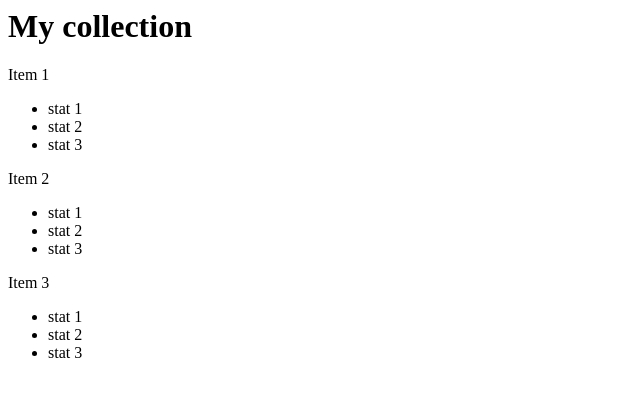
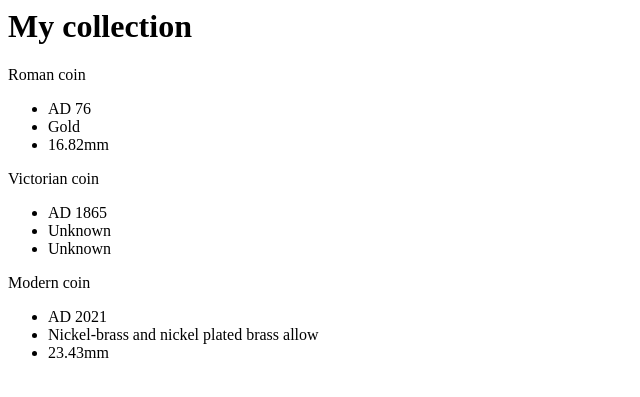
Before and after one commit to SamBellDev/collectionProj, a PHP site: page / in a window 1280 px wide. Shown: the top 397 px of the page, without its empty margins (0-640 px from the left). Run offline with PHP 8.4, Linux system fonts and the light colour scheme; data comes from the database, SQL or seed files in the repository.

Commit message:
created function to populate html

```diff
--- /dev/null
+++ b/functions.php
@@ -0,0 +1,15 @@
+<?php
+
+function createItems(array $coinsAll): string {
+    $card = "";
+    foreach($coinsAll as $coin) {
+        $card .=
+        "<p>" . $coin['coinName'] . "</p>" .
+        "<ul>" .
+        "<li>" . $coin['yearMinted'] . "</li>" .
+        "<li>" . $coin['material'] . "</li>" .
+        "<li>" . $coin['diameter'] . "</li>" .
+        "</ul>";
+    }
+    return $card;
+}
--- a/index.php
+++ b/index.php
@@ -1,23 +1,13 @@
 <?php
 
-$db = new PDO('mysql:host=db; dbname=proj2DB', 'username', 'password');
+require_once 'functions.php';
+
+$db = new PDO('mysql:host=db; dbname=proj2DB', 'root', 'password');
 $db->setAttribute(PDO::ATTR_DEFAULT_FETCH_MODE, PDO::FETCH_ASSOC);
 
-$getCoinNameQuery = $db->prepare('SELECT `coinName` FROM `coins`;');
-$getCoinNameQuery->execute();
-$coinNames = $getCoinNameQuery->fetchALL();
-
-$getYearMintedQuery = $db->prepare('SELECT `yearMinted` FROM `coins`;');
-$getYearMintedQuery->execute();
-$coinYearMinted = $getYearMintedQuery->fetchALL();
-
-$getMaterialQuery = $db->prepare('SELECT `material` FROM `coins`;');
-$getMaterialQuery->execute();
-$coinMaterial = $getMaterialQuery->fetchALL();
-
-$getDiameterQuery = $db->prepare('SELECT `diameter` FROM `coins`;');
-$getDiameterQuery->execute();
-$coinDiameter = $getDiameterQuery->fetchALL();
+$getCoinsQuery = $db->prepare('SELECT * FROM `coins`;');
+$getCoinsQuery->execute();
+$coinsAll = $getCoinsQuery->fetchALL();
 
 ?>
 
@@ -31,24 +21,8 @@ $coinDiameter = $getDiameterQuery->fetchALL();
 
 <h1>My collection</h1>
 
-<p>Item 1</p>
-<ul>
-    <li>stat 1</li>
-    <li>stat 2</li>
-    <li>stat 3</li>
-</ul>
-<p>Item 2</p>
-<ul>
-    <li>stat 1</li>
-    <li>stat 2</li>
-    <li>stat 3</li>
-</ul>
-<p>Item 3</p>
-<ul>
-    <li>stat 1</li>
-    <li>stat 2</li>
-    <li>stat 3</li>
-</ul>
+<?php echo createItems($coinsAll); ?>
+
 </body>
 
 </html>
```
